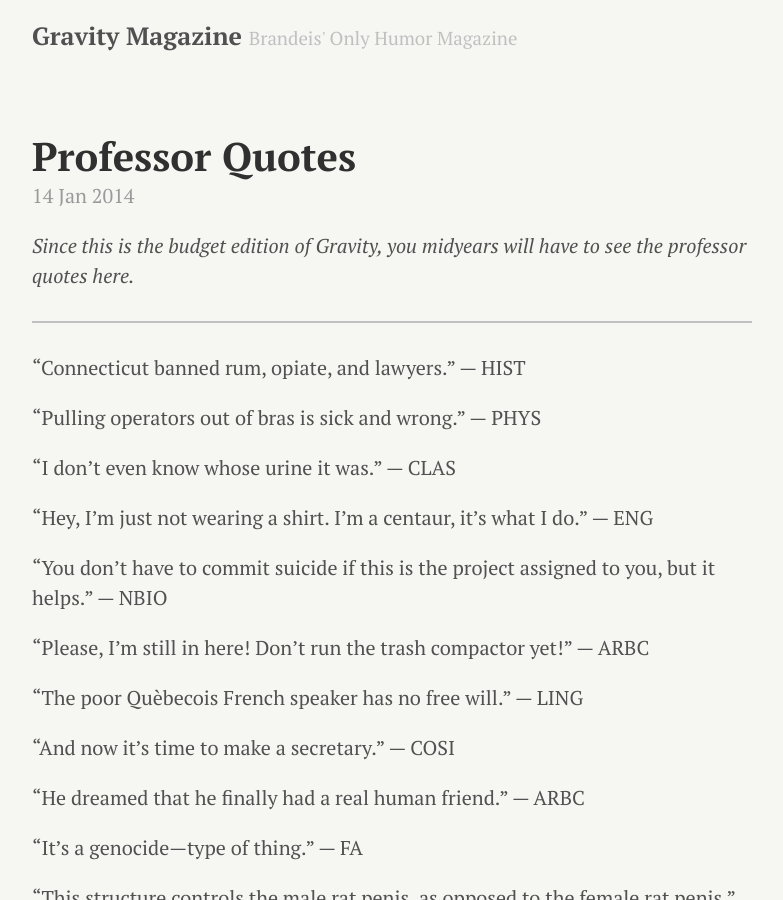
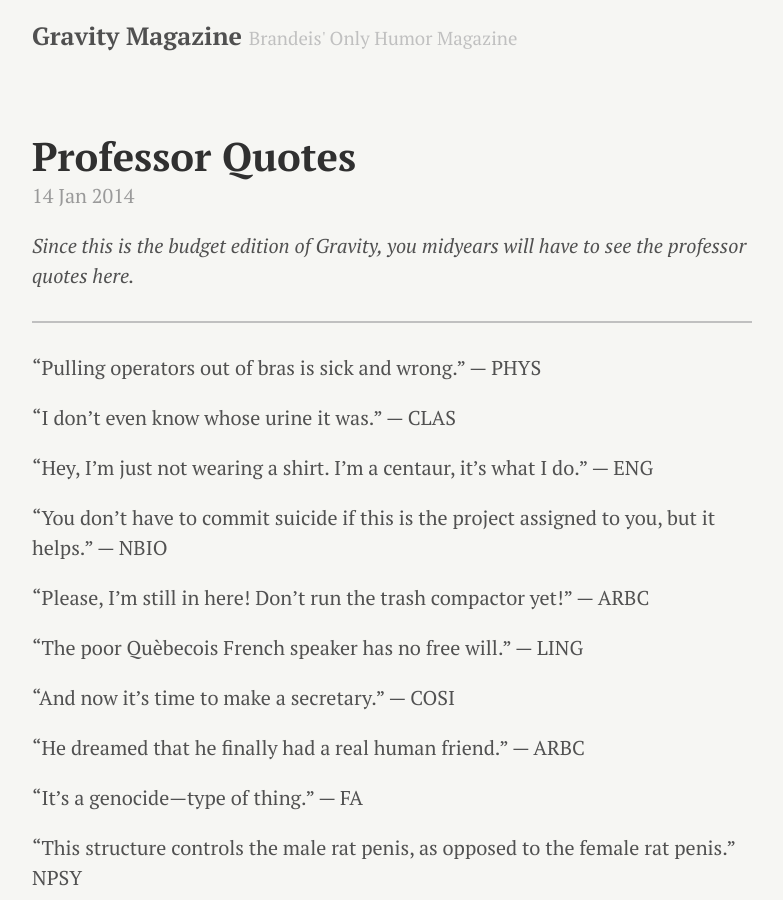
Before and after one commit to mrandhahn/gravitymagazine.org, a Jekyll site: the page built from _posts/2014-01-14-Professor-Quotes.md, in a window 1280 px wide and 900 px high. Shown: the whole window, without its empty margins (248-1031 px from the left). Built offline with Jekyll 4.4.1, drawn with Linux system fonts in a browser that asks for light colours; Markdown is read by kramdown in place of the engine named in the settings.

Commit message:
Revert "testing bullshit"
This reverts commit 7dc2a1c61f0991db1f58dc4a6bc010d5d3044e99.

```diff
--- a/_posts/2014-01-14-Professor-Quotes.md
+++ b/_posts/2014-01-14-Professor-Quotes.md
@@ -6,8 +6,6 @@ title: Professor Quotes
 *Since this is the budget edition of Gravity, you midyears will have to see the professor quotes here.*
 
 ***
-
-“Connecticut banned rum, opiate, and lawyers.” — HIST
 
 “Pulling operators out of bras is sick and wrong.” — PHYS
 
```
